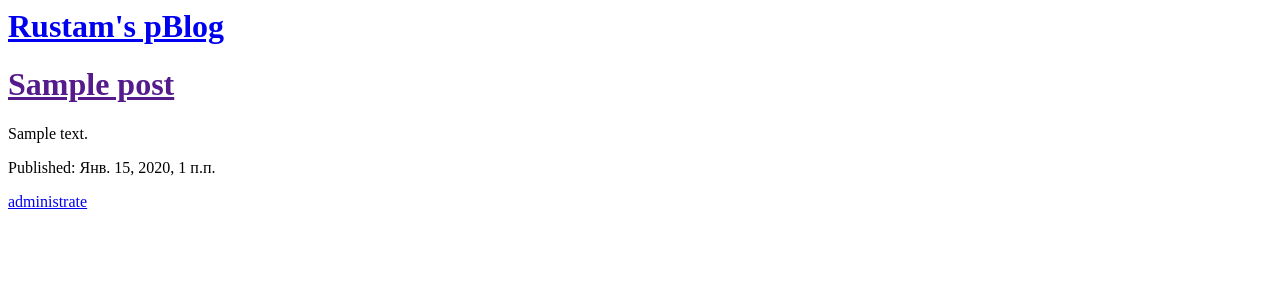
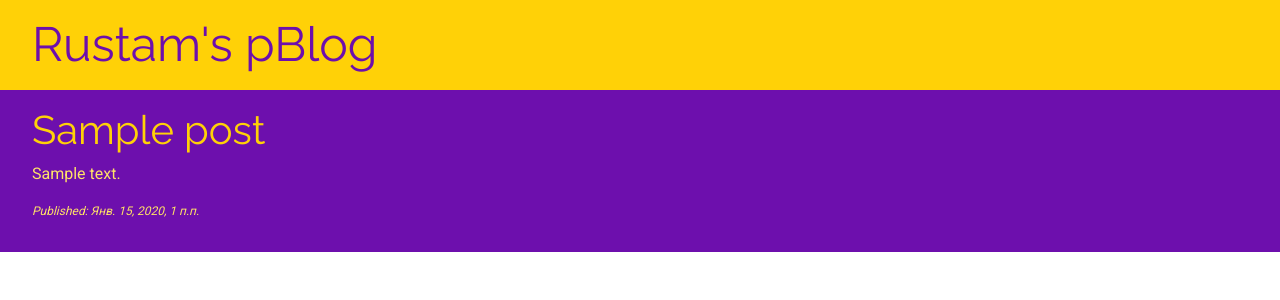
Before and after one commit to rabdulatipoff/pblog, a Django app: template app/templates/app/post_list.html in a window 1280 px wide. Shown: the top 300 px of the page. Run offline with Django 3.2, Linux system fonts and the light colour scheme; the template is opened without the code that fills it: values that come from a table or form of the project are taken from there, others are empty; tables that the repository leaves empty hold one stand-in row (values such as "Sample post"); some libraries are stand-ins or nearby versions.

Commit message:
New CSS style for the template

```diff
--- /dev/null
+++ b/app/static/css/pblog.css
@@ -0,0 +1,40 @@
+.page-header {
+  background: #ffd107;
+  padding: 16px 32px;
+}
+
+.page-header h1, .page-header h1 a {
+  color: #6d0fad;
+  font-size: 36pt;
+  margin: auto;
+}
+
+.page-header a:hover {
+  color: #9756c4;
+}
+
+h1 a {
+  color: #ffd107;
+  font-family: 'Raleway', sans-serif;
+}
+
+a:hover {
+  color: #cba500;
+  text-decoration: none;
+}
+
+.post {
+  color: #ffe267;
+  font-family: 'Roboto', sans-serif;
+  padding: 16px 32px;
+}
+
+.content {
+  background: #6d0fad;
+  margin: auto;
+}
+
+.date {
+  font-style: italic;
+  font-size: 12px;
+}
--- a/app/templates/app/post_list.html
+++ b/app/templates/app/post_list.html
@@ -1,22 +1,29 @@
+{% load static %}
 <html>
 	<head>
+		<link rel="stylesheet" href="https://maxcdn.bootstrapcdn.com/bootstrap/4.0.0/css/bootstrap.min.css" integrity="sha384-Gn5384xqQ1aoWXA+058RXPxPg6fy4IWvTNh0E263XmFcJlSAwiGgFAW/dAiS6JXm" crossorigin="anonymous">
+		<link href="https://fonts.googleapis.com/css?family=Raleway|Roboto" rel="stylesheet">
+
+
+		<link rel="stylesheet" href="{% static 'css/pblog.css' %}">
 		<title>pBlog</title>
 	</head>
 	<body>
-		<div>
+		<div class="page-header">
 			<h1><a href="/">Rustam's pBlog</a></h1>
 		</div>
 
+		<div class="content">
 			{% for post in posts %}
-			<div>
+				<div class="post">
 					<h1><a href="">{{ post.title }}</a></h1>
 					<p>{{ post.text | linebreaksbr }}</p>
+					<div class="date">
 						<p>Published: {{ post.published_date }}</p>
 					</div>
+				</div>
 			{% endfor %}
+		</div>
 
-		<div>
-			<u style="margin: auto;"><a href="/admin">administrate</a></u>
-		</div>
 	</body>
 </html>
--- /dev/null
+++ b/requirements.txt
@@ -0,0 +1,2 @@
+Django==2.0.3
+pytz==2018.3
```
Also changed, not shown: app/admin.py (+11 -1 lines). Lines whose indentation alone changed are shown as unchanged.
